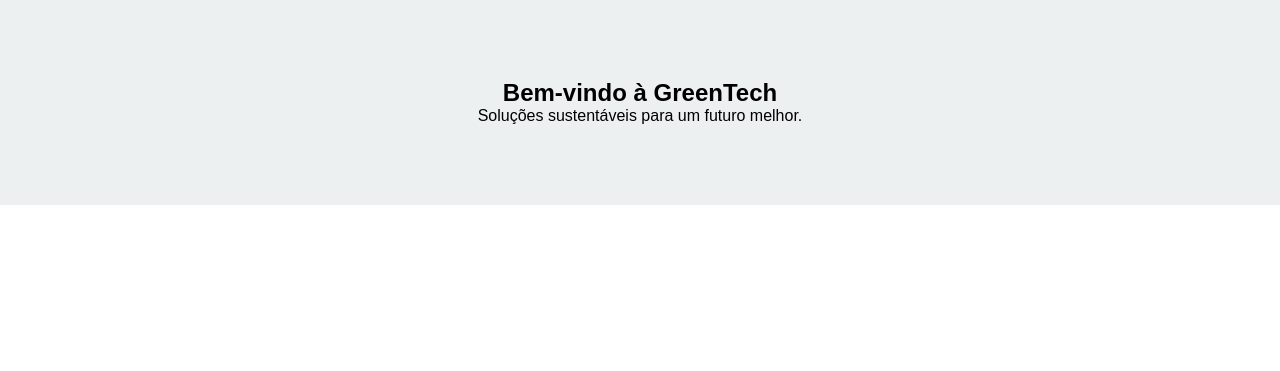
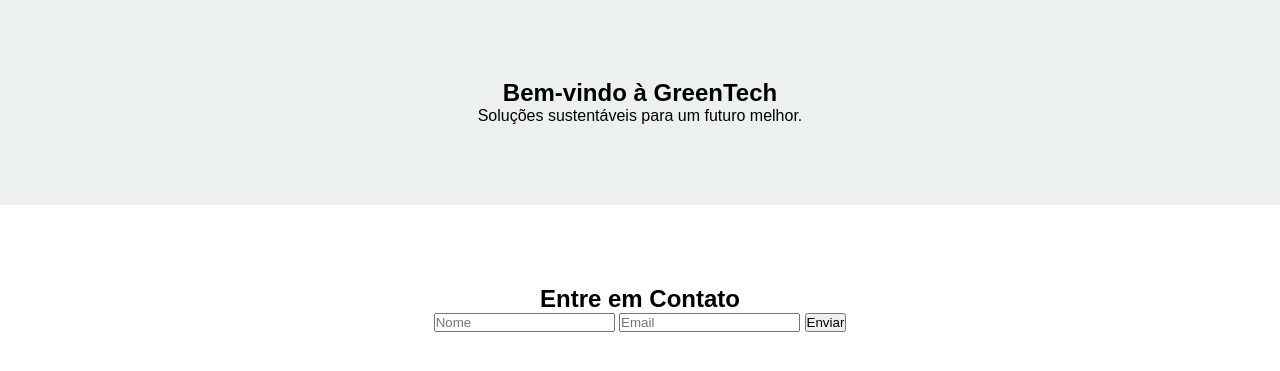
Before and after one commit to fernandoleonid/testes-scrum-2026, a plain HTML site: page index.html in a window 1280 px wide. Shown: the part 65-436 px from the top of the page. Drawn offline with Linux system fonts and the light colour scheme.

Commit message:
feat: adiciona seção de contato closes #6

```diff
--- a/index.html
+++ b/index.html
@@ -21,5 +21,13 @@
     <h2>Bem-vindo à GreenTech</h2>
     <p>Soluções sustentáveis para um futuro melhor.</p>
   </section>
+  <section id="contato">
+    <h2>Entre em Contato</h2>
+    <form id="contact-form">
+      <input type="text" placeholder="Nome" required>
+      <input type="email" placeholder="Email" required>
+      <button type="submit">Enviar</button>
+    </form>
+  </section>
 </body>
 </html>
```
